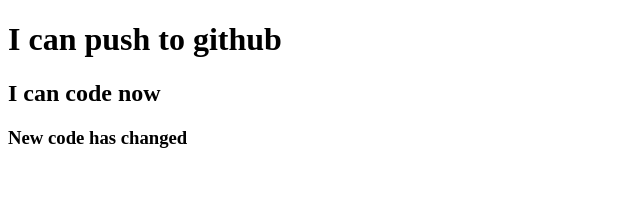
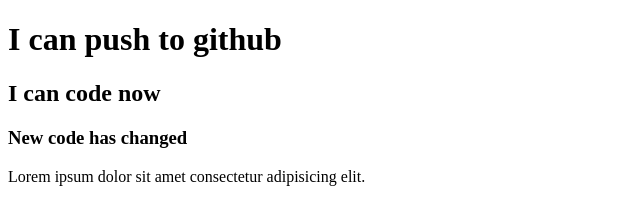
Before and after one commit to ArhamDippoxD/my-first-repo, a plain HTML site: page index.html in a window 1280 px wide. Shown: the whole page, without its empty margins (0-640 px from the left). Drawn offline with Linux system fonts and the light colour scheme.

Commit message:
Style Added

```diff
--- a/index.html
+++ b/index.html
@@ -5,6 +5,7 @@
     <meta http-equiv="X-UA-Compatible" content="IE=edge">
     <meta name="viewport" content="width=device-width, initial-scale=1.0">
     <title>My Second Github Repo</title>
+    <link rel="stylesheet" href="style.css">
 </head>
 <body>
     <h1>
@@ -12,5 +13,8 @@
     </h1>
     <h2>I can code now</h2>
     <h3>New code has changed</h3>
+    <p>
+        Lorem ipsum dolor sit amet consectetur adipisicing elit.
+    </p>
 </body>
 </html>
```
Also changed, not shown: style.css (added).
